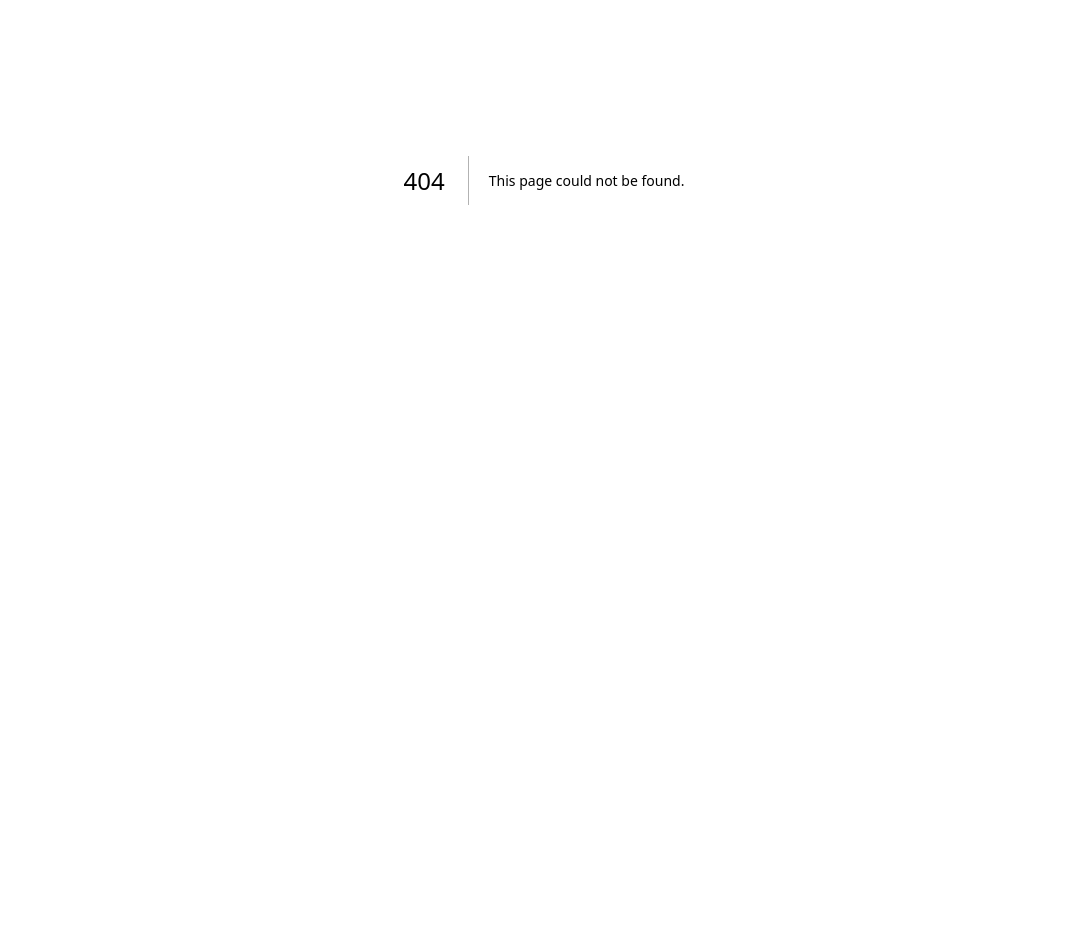
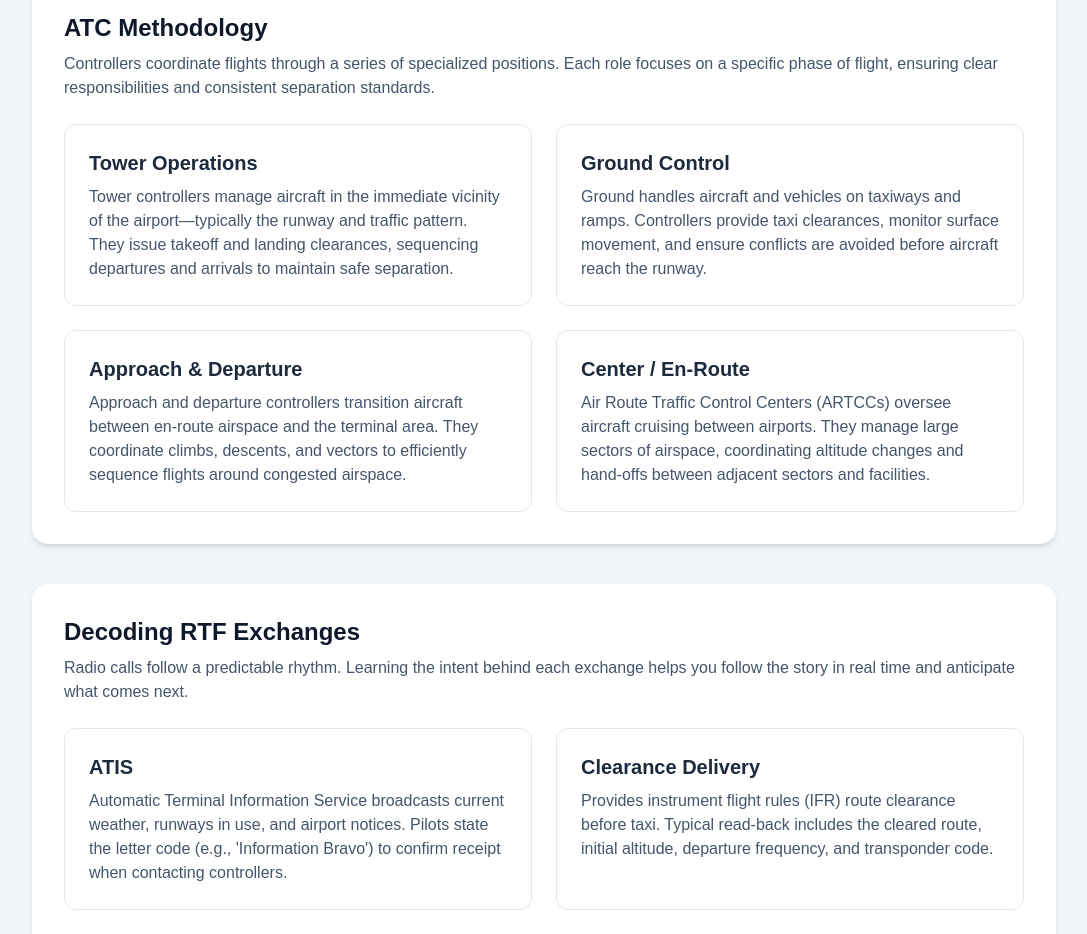
Before and after one commit to ian8500/Plane-Spotter, a Next.js app in the folder web/: page /frequencies in a window 1280 px wide. Before the commit this address had no page. Shown: the part 220-1154 px from the top of the page, without its empty margins (96-1183 px from the left). Before the commit the page ends 800 px from the top, so only its background shows below. Built offline with nearby package versions, Linux system fonts and the light colour scheme.

Commit message:
Add ATC communication guide page

```diff
--- /dev/null
+++ b/web/src/app/frequencies/page.tsx
@@ -0,0 +1,119 @@
+import Link from "next/link";
+
+const methodology = [
+  {
+    title: "Tower Operations",
+    description:
+      "Tower controllers manage aircraft in the immediate vicinity of the airport—typically the runway and traffic pattern. They issue takeoff and landing clearances, sequencing departures and arrivals to maintain safe separation.",
+  },
+  {
+    title: "Ground Control",
+    description:
+      "Ground handles aircraft and vehicles on taxiways and ramps. Controllers provide taxi clearances, monitor surface movement, and ensure conflicts are avoided before aircraft reach the runway.",
+  },
+  {
+    title: "Approach & Departure",
+    description:
+      "Approach and departure controllers transition aircraft between en-route airspace and the terminal area. They coordinate climbs, descents, and vectors to efficiently sequence flights around congested airspace.",
+  },
+  {
+    title: "Center / En-Route",
+    description:
+      "Air Route Traffic Control Centers (ARTCCs) oversee aircraft cruising between airports. They manage large sectors of airspace, coordinating altitude changes and hand-offs between adjacent sectors and facilities.",
+  },
+];
+
+const exchanges = [
+  {
+    call: "ATIS",
+    meaning:
+      "Automatic Terminal Information Service broadcasts current weather, runways in use, and airport notices. Pilots state the letter code (e.g., 'Information Bravo') to confirm receipt when contacting controllers.",
+  },
+  {
+    call: "Clearance Delivery",
+    meaning:
+      "Provides instrument flight rules (IFR) route clearance before taxi. Typical read-back includes the cleared route, initial altitude, departure frequency, and transponder code.",
+  },
+  {
+    call: "Taxi / Ground",
+    meaning:
+      "Ground control gives taxi instructions such as 'Taxi to Runway 27 via Alpha, hold short Runway 22'. Pilots must read back hold short instructions and runway assignments to confirm compliance.",
+  },
+  {
+    call: "Takeoff Clearance",
+    meaning:
+      "When tower issues 'Cleared for takeoff', the aircraft may enter the runway and depart. Pilots read back the clearance to acknowledge and begin the roll when safe.",
+  },
+  {
+    call: "Landing Clearance",
+    meaning:
+      "Tower communicates 'Cleared to land' once the runway is verified clear. Pilots acknowledge and continue final approach, reporting if unable or executing a go-around as necessary.",
+  },
+  {
+    call: "Handoff / Frequency Change",
+    meaning:
+      "Controllers coordinate handoffs between facilities. A call like 'Contact Departure on 118.5' prompts pilots to switch frequencies, check in, and continue on the new controller's instructions.",
+  },
+];
+
+export default function FrequenciesPage() {
+  return (
+    <main className="min-h-screen bg-slate-100 px-6 py-12">
+      <div className="mx-auto flex max-w-5xl flex-col gap-10">
+        <header className="text-center">
+          <h1 className="text-4xl font-bold text-slate-900">ATC Communication Guide</h1>
+          <p className="mt-4 text-lg text-slate-600">
+            Understand how Air Traffic Control orchestrates safe aircraft movement and what
+            common radio telephony (RTF) calls mean before you tune in.
+          </p>
+        </header>
+
+        <section className="rounded-2xl bg-white p-8 shadow-md">
+          <h2 className="text-2xl font-semibold text-slate-900">ATC Methodology</h2>
+          <p className="mt-2 text-slate-600">
+            Controllers coordinate flights through a series of specialized positions. Each
+            role focuses on a specific phase of flight, ensuring clear responsibilities and
+            consistent separation standards.
+          </p>
+          <div className="mt-6 grid gap-6 md:grid-cols-2">
+            {methodology.map((item) => (
+              <article key={item.title} className="rounded-xl border border-slate-200 p-6">
+                <h3 className="text-xl font-semibold text-slate-800">{item.title}</h3>
+                <p className="mt-2 text-slate-600">{item.description}</p>
+              </article>
+            ))}
+          </div>
+        </section>
+
+        <section className="rounded-2xl bg-white p-8 shadow-md">
+          <h2 className="text-2xl font-semibold text-slate-900">Decoding RTF Exchanges</h2>
+          <p className="mt-2 text-slate-600">
+            Radio calls follow a predictable rhythm. Learning the intent behind each
+            exchange helps you follow the story in real time and anticipate what comes next.
+          </p>
+          <div className="mt-6 grid gap-6 md:grid-cols-2">
+            {exchanges.map((item) => (
+              <article key={item.call} className="rounded-xl border border-slate-200 p-6">
+                <h3 className="text-xl font-semibold text-slate-800">{item.call}</h3>
+                <p className="mt-2 text-slate-600">{item.meaning}</p>
+              </article>
+            ))}
+          </div>
+        </section>
+
+        <section className="text-center text-sm text-slate-500">
+          <p>
+            Looking for live audio? Check our curated frequency list and streaming
+            resources.
+          </p>
+          <Link
+            href="/maps"
+            className="mt-3 inline-block rounded-full bg-blue-600 px-5 py-2 text-sm font-medium text-white shadow hover:bg-blue-700"
+          >
+            Explore Nearby Frequencies
+          </Link>
+        </section>
+      </div>
+    </main>
+  );
+}
```
